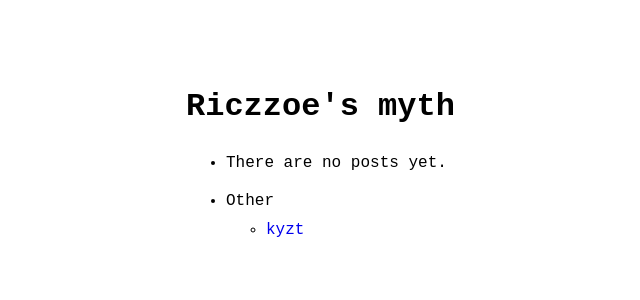
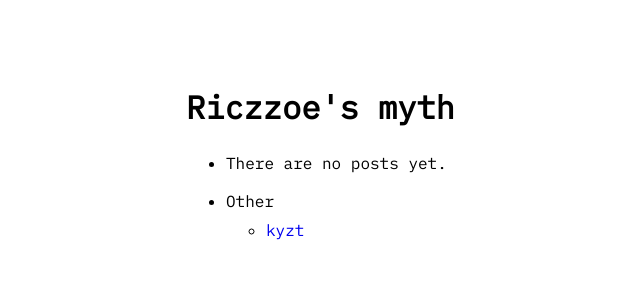
Before and after one commit to Riczzoe/Riczzoe.github.io, a Jekyll site: the page built from index.md, in a window 1280 px wide. Shown: the top 300 px of the page, without its empty margins (34-674 px from the left). Built offline with Jekyll 4.4.1, drawn with Linux system fonts in a browser that asks for light colours.

Commit message:
Change font to IBM plex

```diff
--- /dev/null
+++ b/_sass/fonts.scss
@@ -0,0 +1,14 @@
+@font-face {
+    font-family: 'IBM Plex Sans';
+    src: url('/assets/fonts/IBM-Plex/IBMPlexSans-Regular.woff2') format('woff2'),
+         url('/assets/fonts/IBM-Plex/IBMPlexSans-Italic.woff2') format('woff2');
+    font-weight: normal;
+    font-style: normal;
+}
+
+@font-face {
+    font-family: 'IBM Plex Mono';
+    src: url('/assets/fonts/IBM-Plex/IBMPlexMono-Regular.woff2') format('woff2');
+    font-weight: normal;
+    font-style: normal;
+}
--- a/_sass/no-style-please.scss
+++ b/_sass/no-style-please.scss
@@ -25,7 +25,8 @@ html { height: 100%; }
 
 body {
   color: black;
-  font-family: monospace;
+  // font-family: monospace;
+  font-family: 'IBM Plex Mono', monospace;
   font-size: 16px;
   line-height: 1.4;
   margin: 0;
--- a/assets/css/exam.css
+++ b/assets/css/exam.css
@@ -1,4 +1,4 @@
 body {
-  font-family: serif;
+  font-family: 'IBM Plex Serif', serif;
   font-size: 22px;
 }
--- a/assets/css/main.scss
+++ b/assets/css/main.scss
@@ -1,4 +1,4 @@
 ---
 ---
-
 @import "no-style-please";
+@import "fonts";
```
Also changed, not shown: assets/fonts/IBM-Plex/IBMPlexMono-Regular.woff2 (added), assets/fonts/IBM-Plex/IBMPlexSerif-Italic.woff2 (added), assets/fonts/IBM-Plex/IBMPlexSerif-Regular.woff2 (added).
